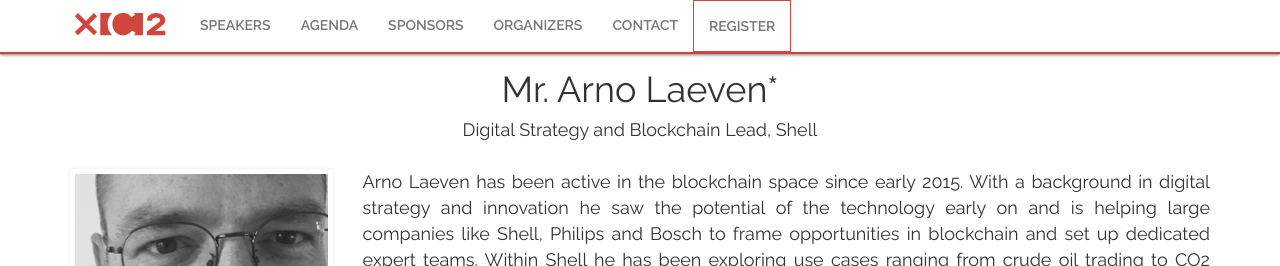
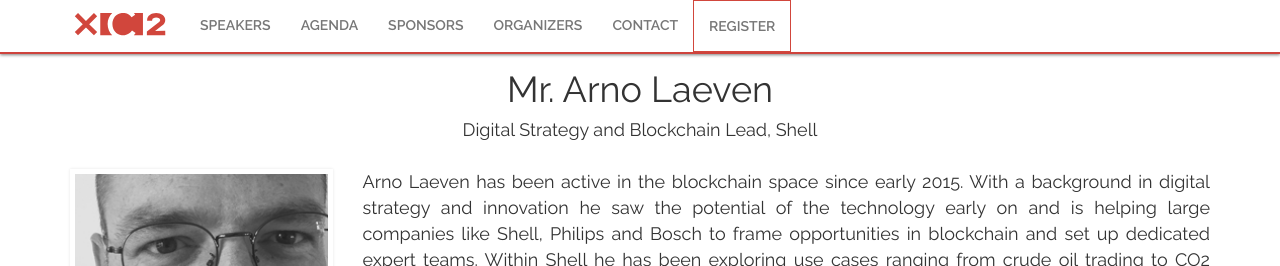
Before and after one commit to gnawalishyam/jekyll, a Jekyll site: the page built from _posts/2018-02-18-Arno-Laeven.md, in a window 1280 px wide. Shown: the top 266 px of the page. Built offline with Jekyll 4.4.1, drawn with Linux system fonts in a browser that asks for light colours; some web fonts are replaced.

```diff
--- a/_posts/2018-02-18-Arno-Laeven.md
+++ b/_posts/2018-02-18-Arno-Laeven.md
@@ -4,7 +4,7 @@ permalink: person/:title
 date: 2018-02-24 12:00:00 -0600
 
 title:  "Arno Laeven"
-name: "Mr. Arno Laeven*"
+name: "Mr. Arno Laeven"
 position: "Digital Strategy and Blockchain Lead, Shell"
 blurb: ""
 categories: speakers
--- a/index.html
+++ b/index.html
@@ -64,7 +64,6 @@ layout: default
 			</div>
 			{% endfor %}
 		</div>
-		<p class="notice">*Subject to Change</p>
 	</div>
 </section>
 
```
